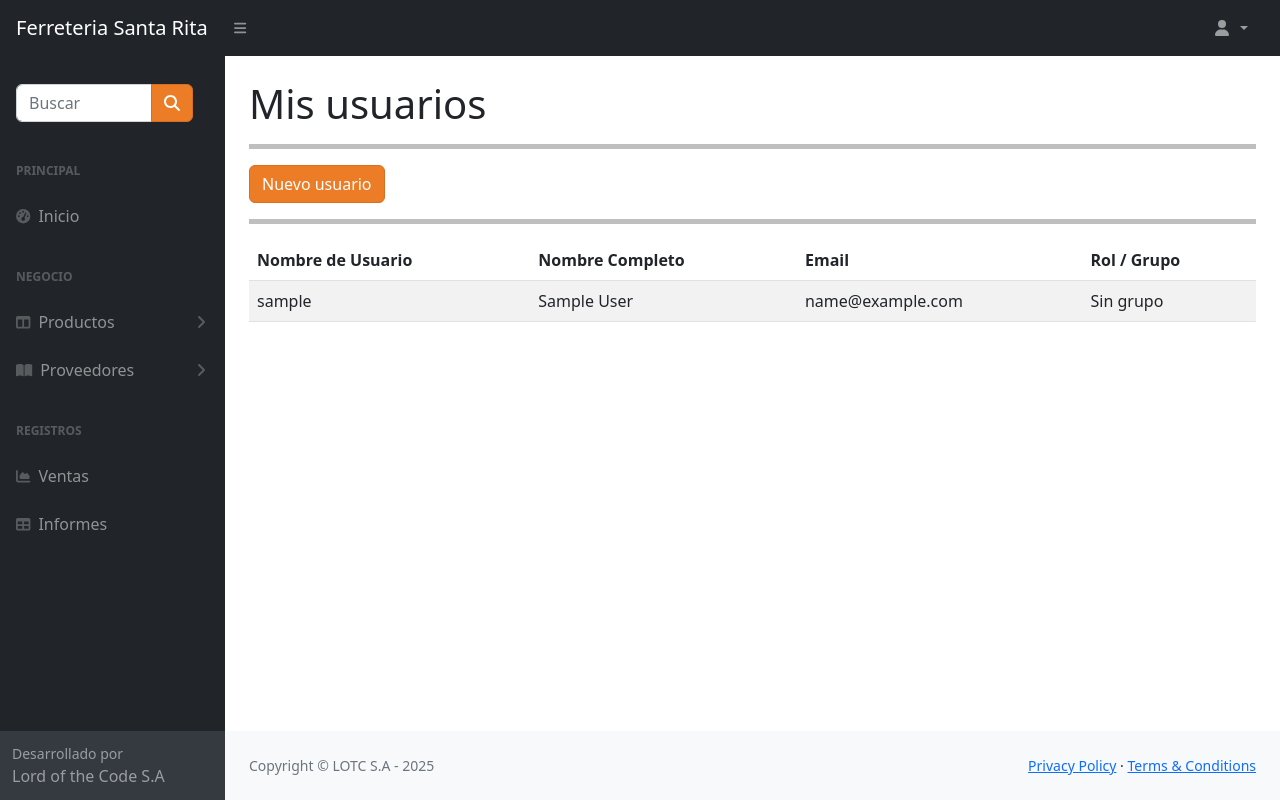
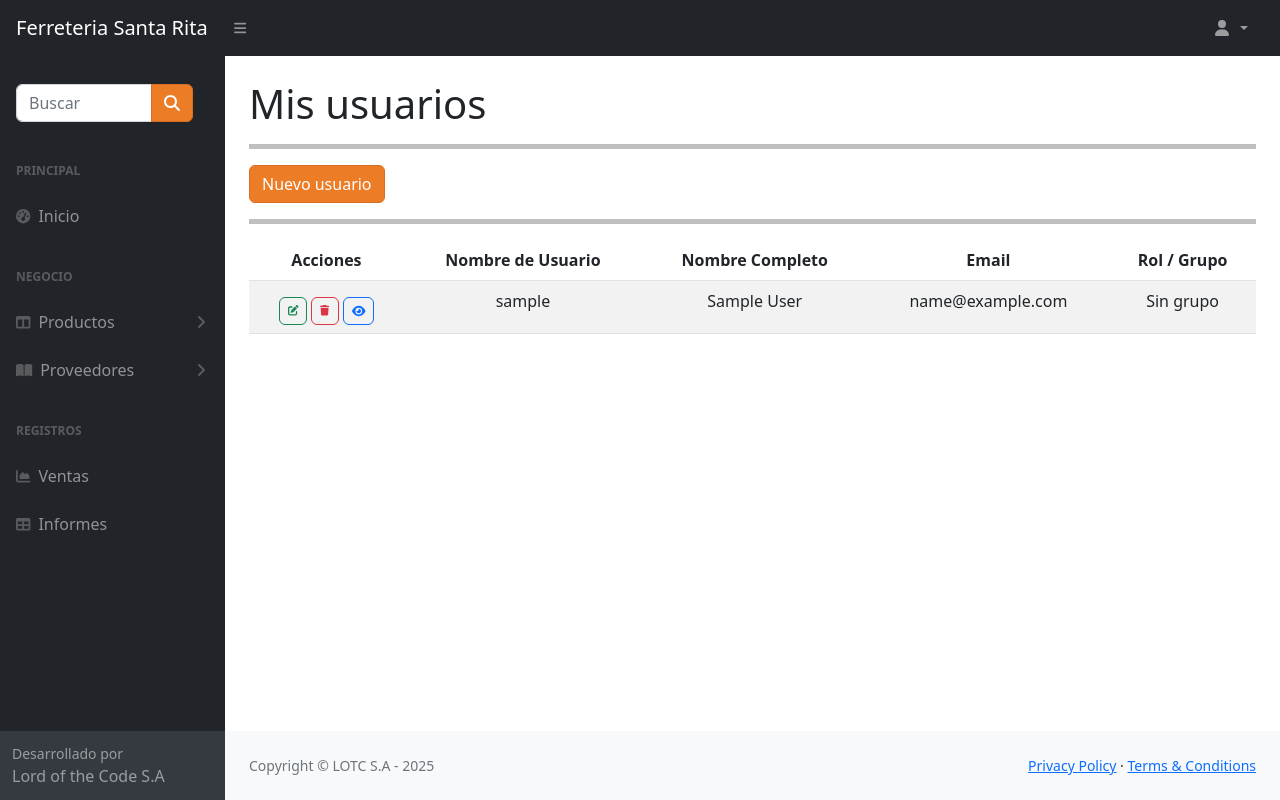
Before and after one commit to RamiroCordoba/PF-ISI-CTT, a Django app: page /usuarios/ in a window 1280 px wide. Run offline with Django 5.2, Linux system fonts and the light colour scheme; the visitor is signed in with stand-in values (Sample User, id 1); data comes from the database, SQL or seed files in the repository; some libraries are stand-ins or nearby versions.

Commit message:
Agregado de botones de accion

```diff
--- a/usuarios/templates/usuarios/usuario_list.html
+++ b/usuarios/templates/usuarios/usuario_list.html
@@ -17,19 +17,33 @@
     <table class="table table-striped">
       <thead>
         <tr>
-          <th>Nombre de Usuario</th>
-          <th>Nombre Completo</th>
-          <th>Email</th>
-          <th>Rol / Grupo</th>
+          <th class="text-center">Acciones</th>
+          <th class="text-center">Nombre de Usuario</th>
+          <th class="text-center">Nombre Completo</th>
+          <th class="text-center">Email</th>
+          <th class="text-center">Rol / Grupo</th>
         </tr>
       </thead>
       <tbody>
         {% for user in usuarios %}
         <tr>
-          <td>{{ user.username }}</td>
-          <td>{{ user.first_name }} {{ user.last_name }}</td>
-          <td>{{ user.email }}</td>
-          <td>
+          <td class="text-center">
+            {% if request.user.is_staff %}
+                <a href="#" class="btn btn-outline-success mt-2" style="--bs-btn-padding-y: .25rem; --bs-btn-padding-x: .5rem; --bs-btn-font-size: .75rem;">
+                    <i class="fa fa-edit fa-sm" title="Editar"></i>
+                </a>
+                <a href="#" class="btn btn-outline-danger mt-2" style="--bs-btn-padding-y: .25rem; --bs-btn-padding-x: .5rem; --bs-btn-font-size: .75rem;">
+                    <i class="fa fa-trash fa-sm" title="Eliminar"></i>
+                </a>
+            {% endif %}
+            <a href="#" class="btn btn-outline-primary mt-2" style="--bs-btn-padding-y: .25rem; --bs-btn-padding-x: .5rem; --bs-btn-font-size: .75rem;">
+              <i class="fa-solid fa-eye" title="Ver"></i>
+            </a>
+          </td>
+          <td class="text-center">{{ user.username }}</td>
+          <td class="text-center">{{ user.first_name }} {{ user.last_name }}</td>
+          <td class="text-center">{{ user.email }}</td>
+          <td class="text-center">
             {% for group in user.groups.all %}
               {{ group.name }}{% if not forloop.last %}, {% endif %}
             {% empty %}
```
